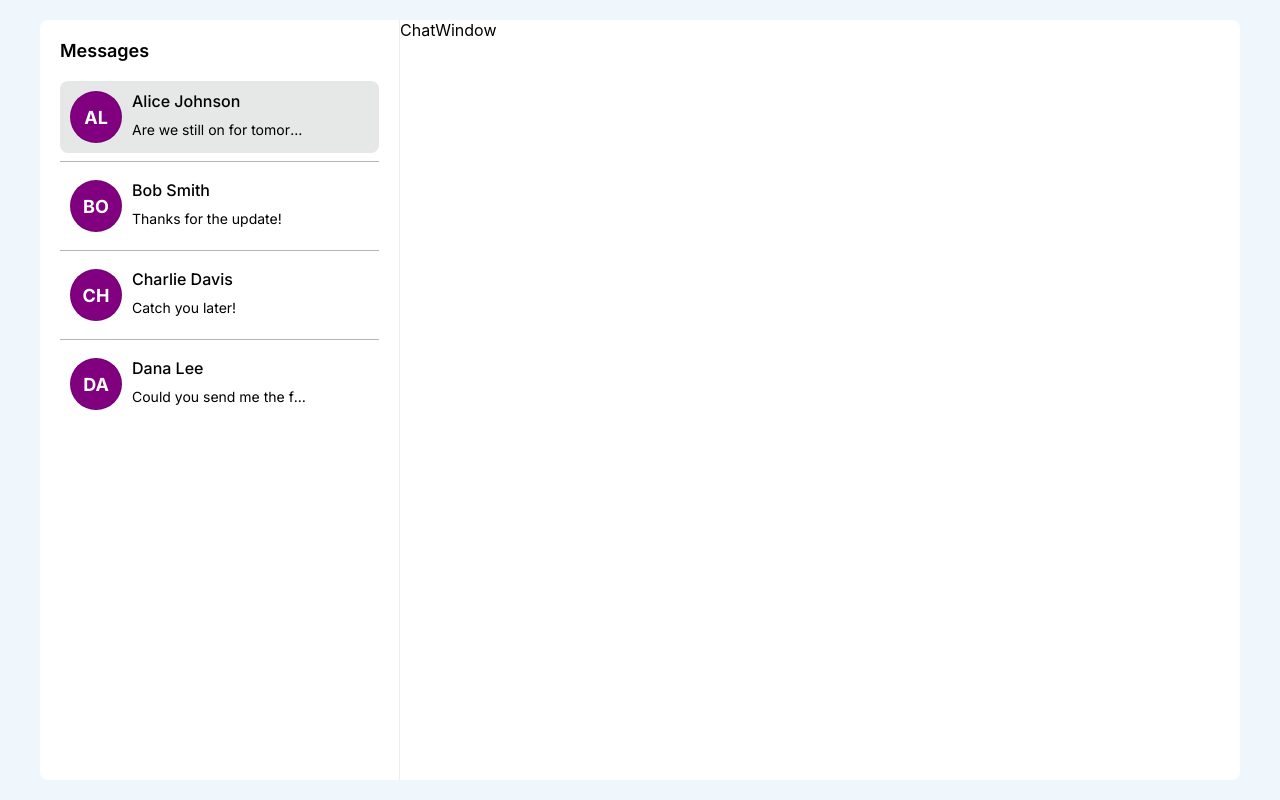
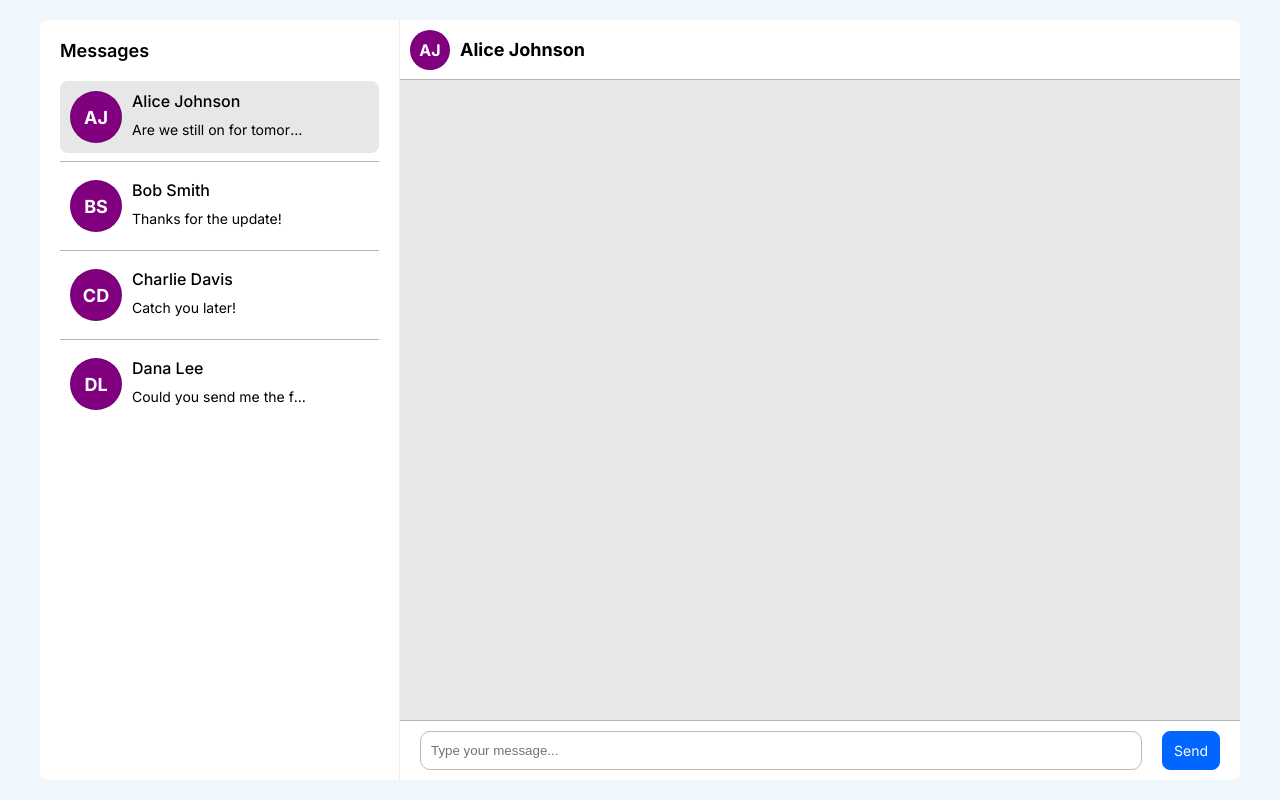
Before and after one commit to agarwallaumong00/messenger-app, a React (Create React App) app: page / in a window 1280 px wide. Built offline with nearby package versions, Linux system fonts and the light colour scheme.

Commit message:
Render chat window

```diff
--- a/src/components/Avatar/Avatar.scss
+++ b/src/components/Avatar/Avatar.scss
@@ -1,9 +1,6 @@
 @import 'styles/config.scss';
 
 .avatar {
-    width: 52px;
-    min-width: 52px;
-    height: 52px;
     border-radius: 100%;
     background: purple;
     border: 1px solid rgba(8, 12, 11, 0.1);
@@ -13,4 +10,24 @@
         color: white;
         @include f-inter-bold(18);
     }
+
+    &.size-lg {
+        width: 52px;
+        min-width: 52px;
+        height: 52px;
+
+        span {
+            @include f-inter-bold(18);
+        }
+    }
+
+    &.size-sm {
+        width: 40px;
+        min-width: 40px;
+        height: 40px;
+
+        span {
+            @include f-inter-bold(16);
+        }
+    }
 }
--- a/src/components/Avatar/Avatar.tsx
+++ b/src/components/Avatar/Avatar.tsx
@@ -3,17 +3,18 @@ import { useMemo } from 'react';
 import './Avatar.scss';
 
 interface Props {
-    name: string
+    name: string,
+    size?: 'sm' | 'lg'
 }
 
-const Avatar = ({name}: Props) => {
+const Avatar = ({name, size = 'lg'}: Props) => {
     const initials = useMemo(() => {
         const nameArr = name.split(' ');
-        return `${nameArr[0][0]}${nameArr.length > 1 ? name[1][0] : name[0][1]}`.toUpperCase();
+        return `${nameArr[0][0]}${nameArr.length > 1 ? nameArr[1][0] : nameArr[0][1]}`.toUpperCase();
     }, [name]);
 
     return (
-        <div className='avatar'>
+        <div className={`avatar size-${size}`}>
             <span>{initials}</span>
         </div>
     )
--- a/src/modules/MessengerApp/ChatWindow/ChatWindow.scss
+++ b/src/modules/MessengerApp/ChatWindow/ChatWindow.scss
@@ -1 +1,53 @@
 @import 'styles/config.scss';
+
+.chat-window {
+    width: 70%;
+    position: relative;
+
+    .room-info {
+        height: 60px;
+        padding: 10px;
+        column-gap: 10px;
+        border-bottom: 0.5px solid rgba(8, 12, 11, 0.3);
+        @include flex(center);
+
+        .room-title {
+            @include f-inter-bold(18);
+        }
+    }
+
+    .chat-box {
+        height: calc(100% - 120px);
+        max-height: calc(100% - 120px);
+        overflow: auto;
+        background: #e6e7e7;
+        row-gap: 10px;
+        @include flex-column;
+    }
+
+    .chat-input {
+        height: 60px;
+        padding: 10px 20px;
+        column-gap: 20px;
+        border-top: 0.5px solid rgba(8, 12, 11, 0.3);
+        @include flex;
+
+        .input-box {
+            width: 100%;
+            background: white;
+            border-radius: 10px;
+            padding: 10px;
+            border: 1px solid #bdbdbd;
+        }
+
+        .send-msg {
+            background: #0066ff;
+            color: white;
+            border: 1px solid #0066ff;
+            border-radius: 8px;
+            padding: 6px 11px;
+            cursor: pointer;
+            @include f-inter-normal(14);
+        }
+    }
+}
--- a/src/modules/MessengerApp/ChatWindow/ChatWindow.tsx
+++ b/src/modules/MessengerApp/ChatWindow/ChatWindow.tsx
@@ -1,8 +1,28 @@
+import { useMessenger } from 'provider/MessengerProvider';
+import Avatar from 'components/Avatar/Avatar';
+
 import './ChatWindow.scss';
 
 const ChatWindow = () => {
+    const { selectedRoom } = useMessenger();
+
     return (
-        <>ChatWindow</>
+        <div className='chat-window'>
+            <div className='room-info'>
+                <Avatar size='sm' name={selectedRoom?.name || ''} />
+                <p className='room-title'>{selectedRoom?.name}</p>
+            </div>
+            <div className='chat-box'>
+
+            </div>
+            <div className='chat-input'>
+                <input
+                    className='input-box'
+                    placeholder='Type your message...'
+                />
+                <button className='send-msg'>Send</button>
+            </div>
+        </div>
     )
 }
 
```
